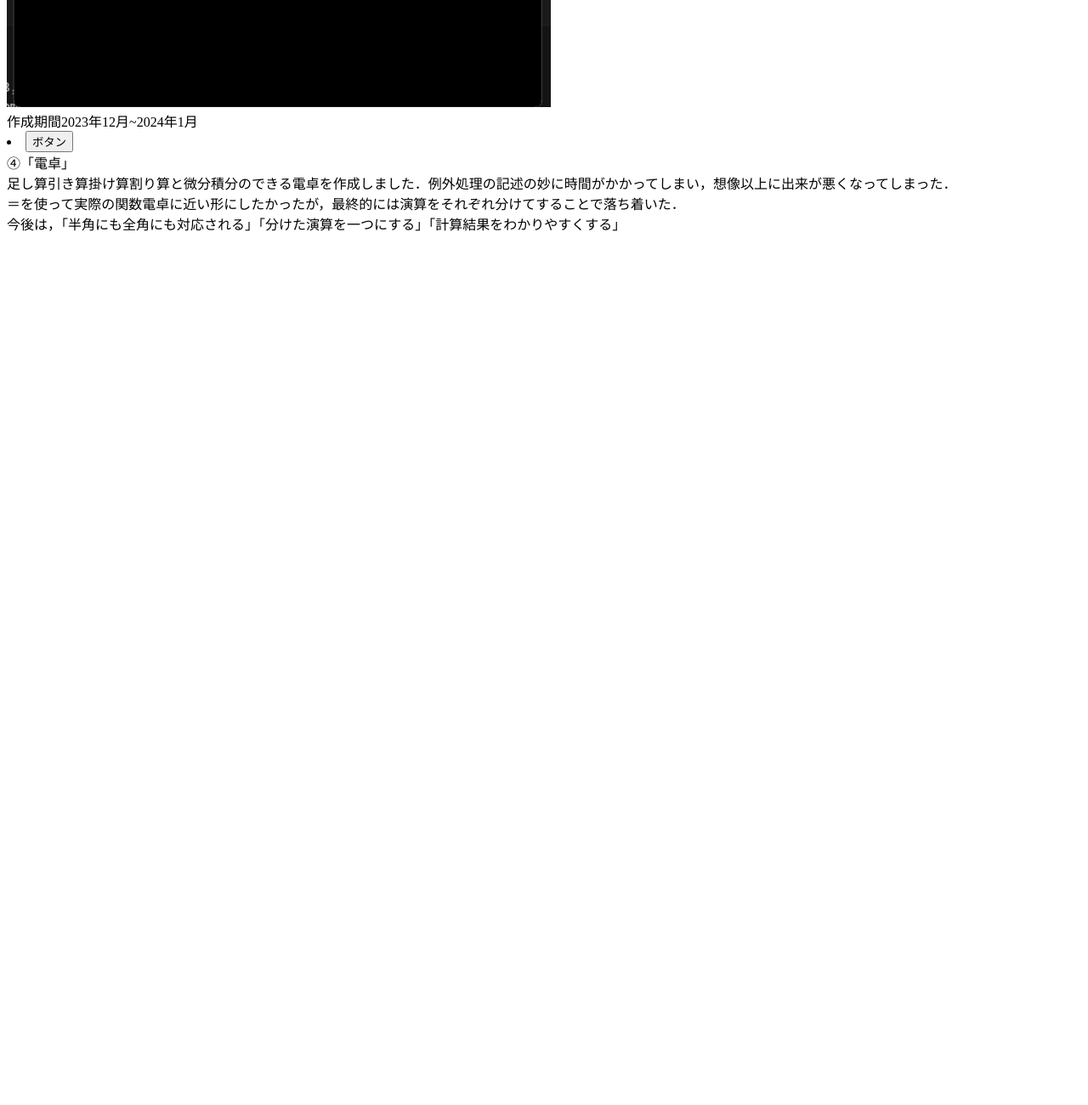
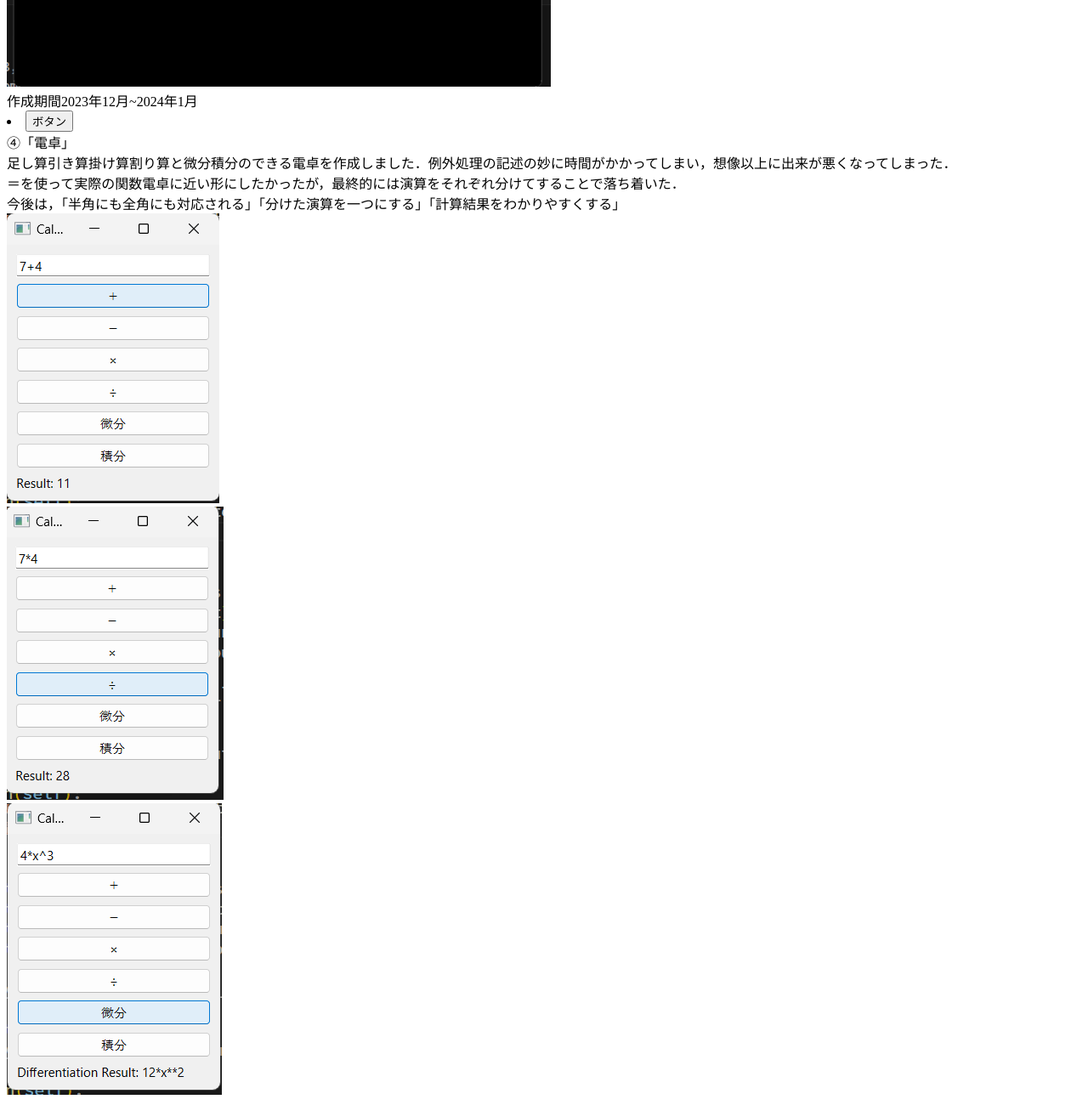
Before and after one commit to haya28/port, a plain HTML site: page Skill.html in a window 1280 px wide. Shown: the part 1679-2979 px from the top of the page at 85% size. Before the commit the page ends 1962 px from the top, so only its background shows below. Drawn offline with Linux system fonts and the light colour scheme.

Commit message:
toriaezu

```diff
--- a/Skill.html
+++ b/Skill.html
@@ -62,7 +62,6 @@
             googleでもプレイすることのできる蛇ゲームを簡単に再現した．蛇が食べ物をとることで蛇が長くなる，シンプルなゲームで誰でも簡単に遊べる．<br>
             本来壁に当たるとゲームオーバーだが，うまく作れなかったため左の壁に当たった場合は右の壁から右に当たると左から出てくるようにした．<br>
             個人的には、食べ物の設定と，蛇の移動がとても難しく，一番時間がかかった．<br>
-            スコアの表示などまだまだ追加できる部分はあるので，時間があればどんどん進めたい．<br>
             <img src="images/snake1.png"  /><br>
             <img src="images/snake2.png"  /><br>
             <img src="images/snake3.png"  /><br>
@@ -73,7 +72,11 @@
         ④「電卓」<br>
             足し算引き算掛け算割り算と微分積分のできる電卓を作成しました．例外処理の記述の妙に時間がかかってしまい，想像以上に出来が悪くなってしまった．<br>
             ＝を使って実際の関数電卓に近い形にしたかったが，最終的には演算をそれぞれ分けてすることで落ち着いた．<br>
-            今後は，「半角にも全角にも対応される」「分けた演算を一つにする」「計算結果をわかりやすくする」
+            今後は，「半角にも全角にも対応される」「分けた演算を一つにする」「計算結果をわかりやすくする」<br>
+            <img src="images/dentaku_1.png"  /><br>
+            <img src="images/dentaku_2.png"  /><br>
+            <img src="images/dentaku_3.png"  /><br>
+
 
 </body>
 </html>
```
Also changed, not shown: images/dentaku_1.png (added), images/dentaku_2.png (added), images/dentaku_3.png (added).
